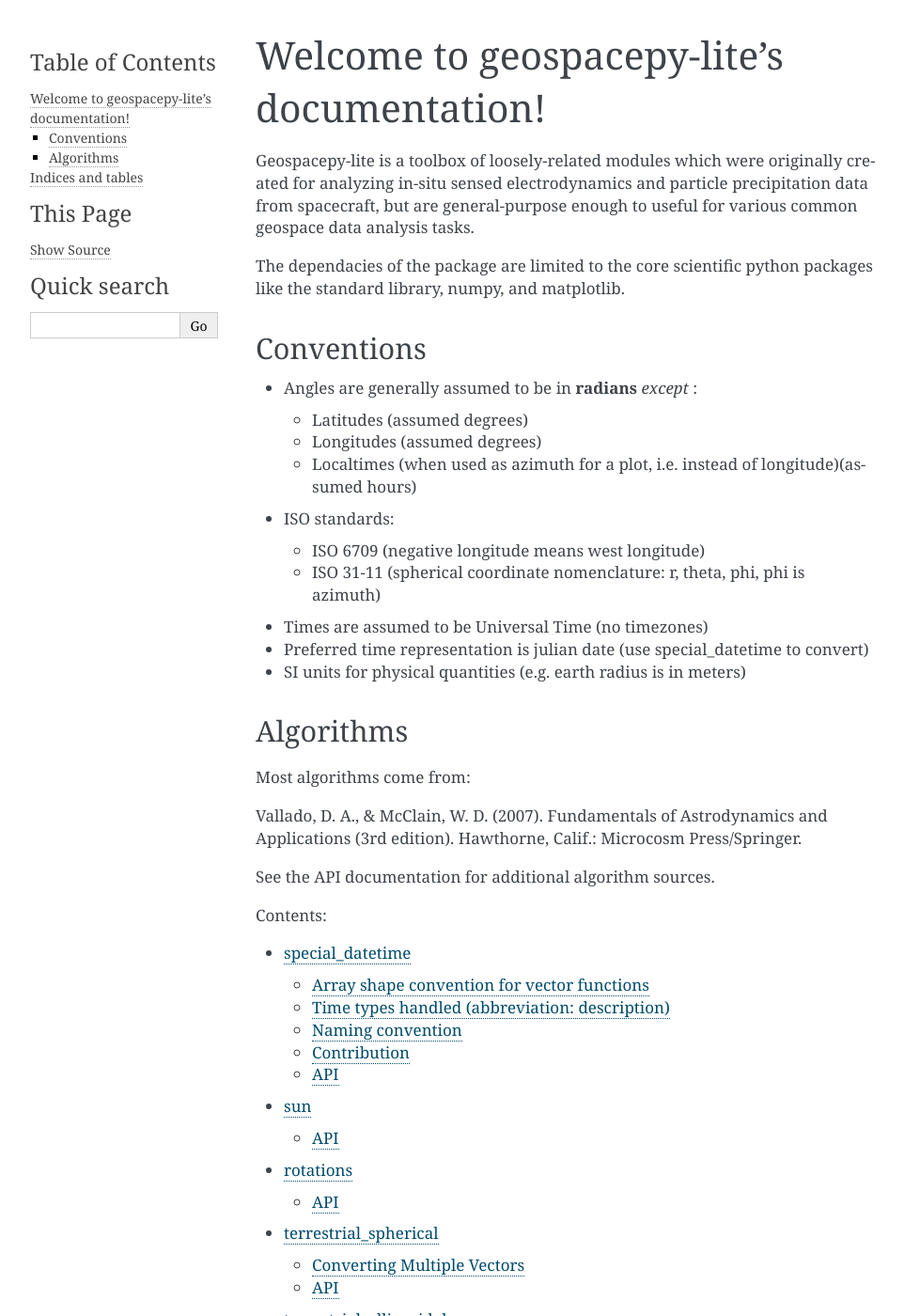
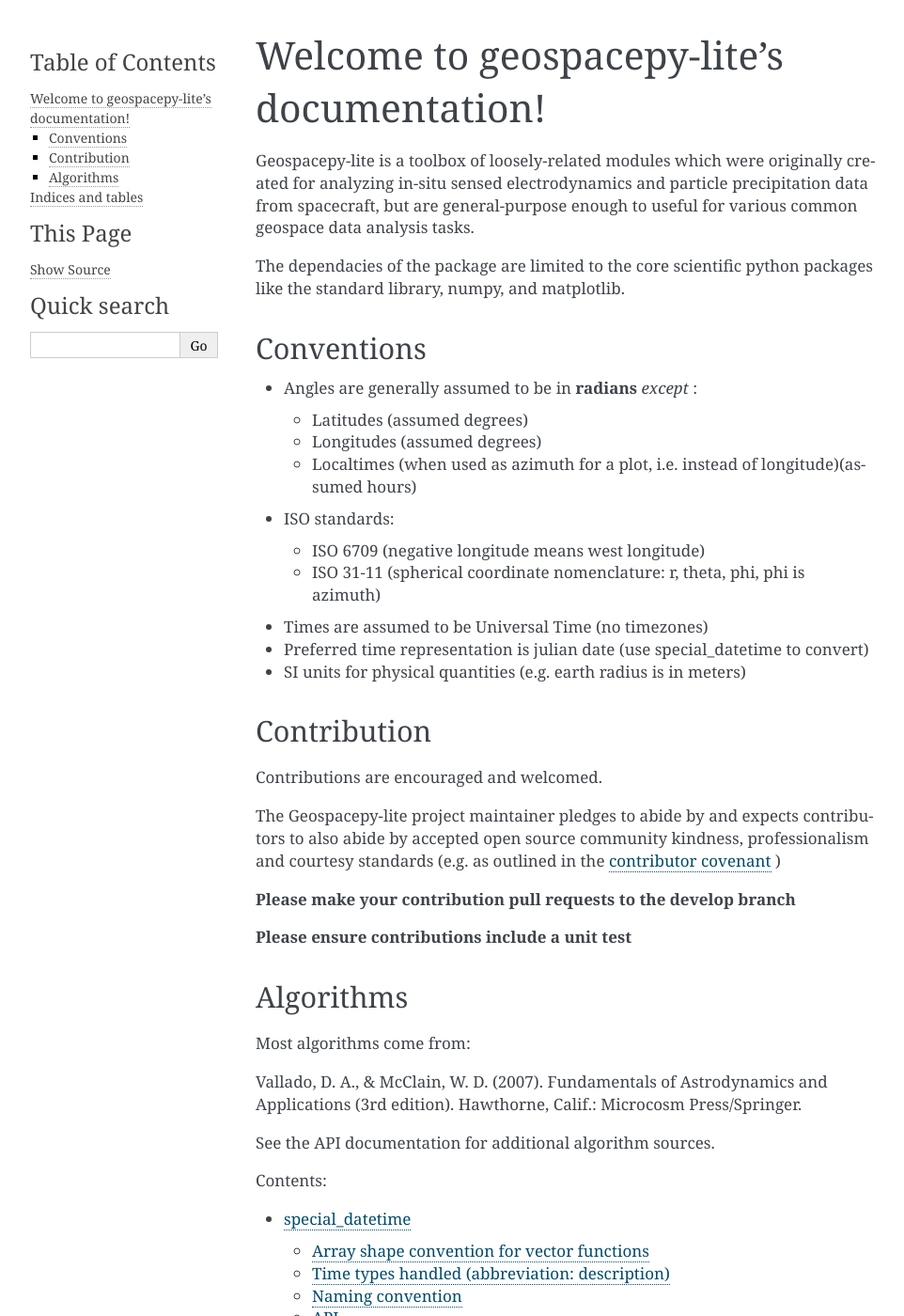
Before and after one commit to lkilcommons/geospacepy-lite, a Sphinx documentation site: the page built from docs/source/index.rst, in a window 1280 px wide and 1400 px high. Shown: the whole window at 94% size, without its empty margins (148-1110 px from the left). Built offline with Sphinx 7.4.7, drawn with Linux system fonts in a browser that asks for light colours.

Commit message:
Add contribution to docs frontpage

```diff
--- a/docs/source/index.rst
+++ b/docs/source/index.rst
@@ -31,6 +31,17 @@ Conventions
 
 - SI units for physical quantities (e.g. earth radius is in meters)
 
+Contribution
+------------
+
+Contributions are encouraged and welcomed.
+
+The Geospacepy-lite project maintainer pledges to abide by and expects contributors to also abide by accepted open source community kindness, professionalism and courtesy standards (e.g. as outlined in the  `contributor covenant <https://www.contributor-covenant.org/version/2/0/code_of_conduct//>`_ )
+
+**Please make your contribution pull requests to the develop branch**
+
+**Please ensure contributions include a unit test**
+
 Algorithms
 ----------
 
@@ -39,6 +50,7 @@ Most algorithms come from:
 Vallado, D. A., & McClain, W. D. (2007). Fundamentals of Astrodynamics and Applications (3rd edition). Hawthorne, Calif.: Microcosm Press/Springer.
 
 See the API documentation for additional algorithm sources.
+
 
 .. toctree::
    :maxdepth: 2
```
Also changed, not shown: docs/source/special_datetime.rst (+0 -8 lines).
